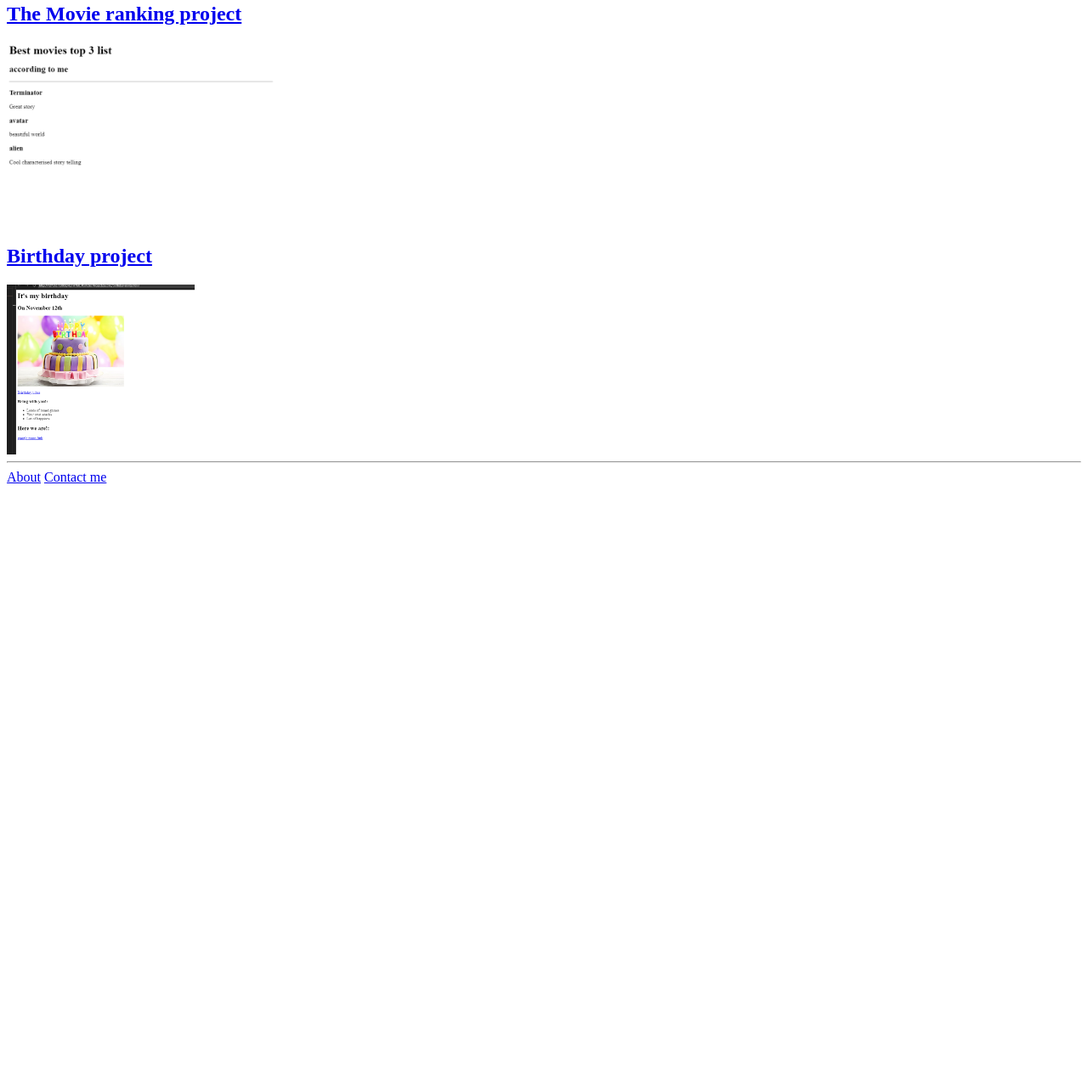
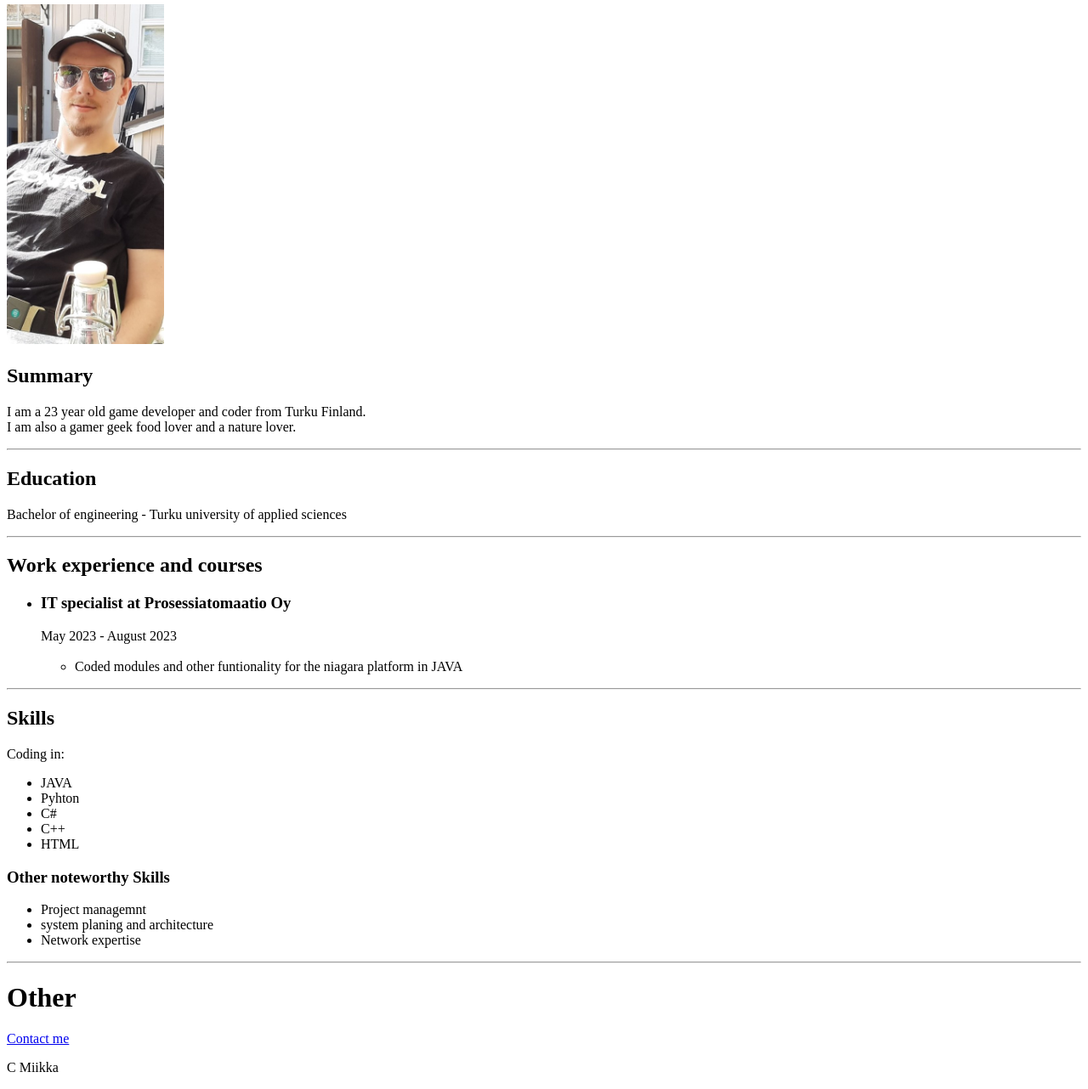
Before and after one commit to Miikkis/webdevnew, a plain HTML site: page index.html in a window 1280 px wide. Shown: the part 85-1367 px from the top of the page at 85% size. Before the commit the page ends 800 px from the top, so only its background shows below. Drawn offline with Linux system fonts and the light colour scheme.

Commit message:
Add files via upload

```diff
--- a/index.html
+++ b/index.html
@@ -1,23 +1,62 @@
-<!-- TODO 1: Create the HTML Boilerplate -->
-
+<!DOCTYPE html>
 <html>
     <head>
         <meta charset="UTF-8">
-    <title>Miikka's portfolio</title>
+        <Title>
+            My Resume
+        </Title>
     </head>
+    <body>
+        <h1>Miikka Koskivaara</h1>
+        <hr>
+        <img src="./assets/Oma kuva.jpg" alt="handsome man" height="400">
 
-  <body>
-    <h1>Miikka's portfolio</h1>
+
+        <h2>Summary</h2>
+        <p>I am a 23 year old game developer and coder from Turku Finland.
+        <br> I am also a gamer geek food lover and a nature lover.</p>
         <hr>
-    <h2><a href="./public/movie-ranking.html">The Movie ranking project</a></h2>
-    <img height="200" src="./assets/images/movie ranking.png" alt="a screenshot of project">
+
+        <h2>Education</h2>
+        <p>Bachelor of engineering - Turku university of applied sciences</p>
+        <hr>
+
+        <h2>Work experience and courses</h2>
+        <p>
+        <ul>
+         <li><h3>IT specialist at Prosessiatomaatio Oy</h3></li>
+         May 2023 - August 2023
+         <ul>
             <br>
-    <br>
-    <h2><a href="./public/birthday-invite.html">Birthday project</a></h2>
-    <img height="200" src="./assets/images/bd invite.png" alt="boo">
+            <li>Coded modules and other funtionality for the niagara platform in JAVA</li>
+         </ul>
+        </ul></p>
         <hr>
-    <a href="./public/about.html">About</a>
-    <a href="./public/contact.html">Contact me</a>
+
+        <h2>Skills</h2>
+        <p>Coding in:</p>
+        <ul>
+            <li>JAVA</li>
+            <li>Pyhton</li>
+            <li>C#</li>
+            <li>C++</li>
+            <li>HTML</li>
+        </ul>
+
+        <h3>Other noteworthy Skills</h3>
+        <ul>
+            <li>  Project managemnt</li>
+            <li> system planing and architecture</li>
+            <li>  Network expertise</li>
+        </ul>
+        <hr>
+
+        <h1>Other</h1>
+        <a href="./Contact me.html">Contact me</a>
+        <footer>
+           <p>C Miikka</p>
+        </footer>
+
 
     </body>
 </html>
```
Also changed, not shown: Contact me.html (added, +5 -0 lines), assets/Oma kuva.jpg (added). Lines whose indentation alone changed are shown as unchanged.
